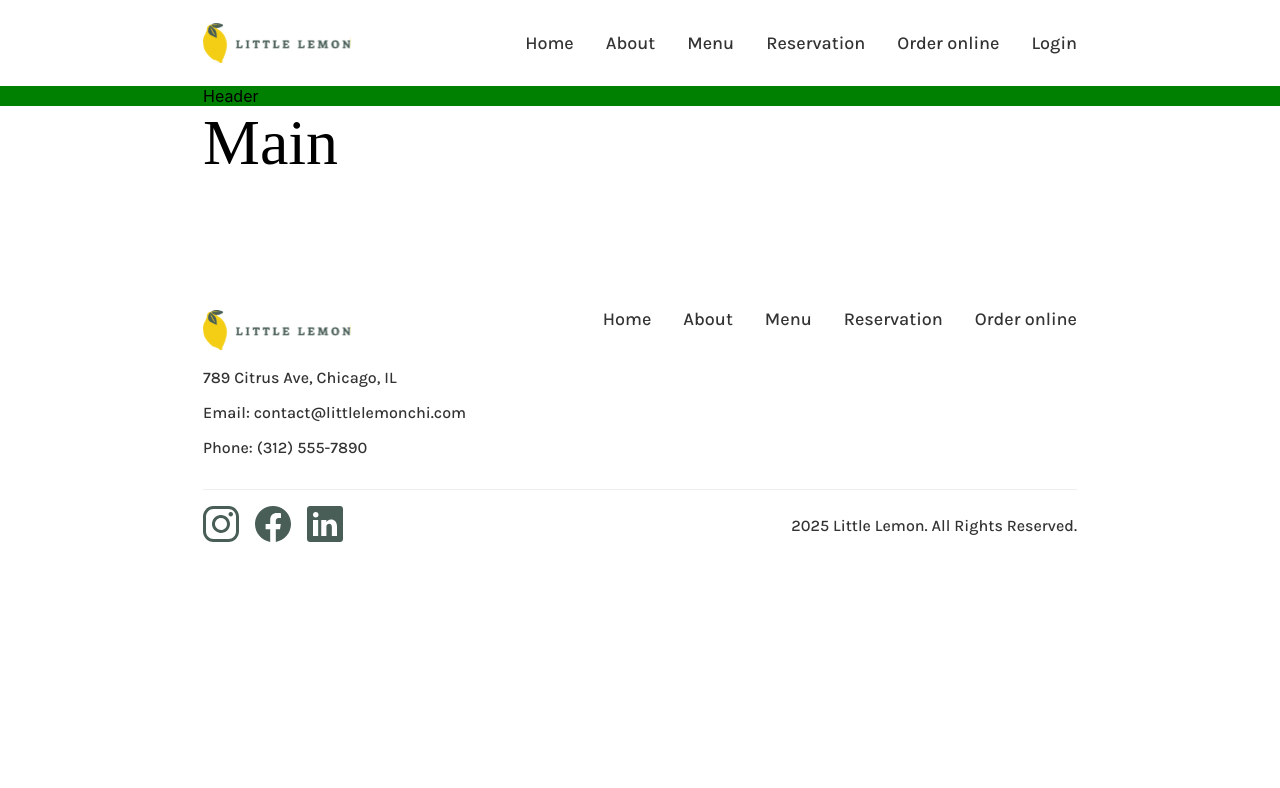
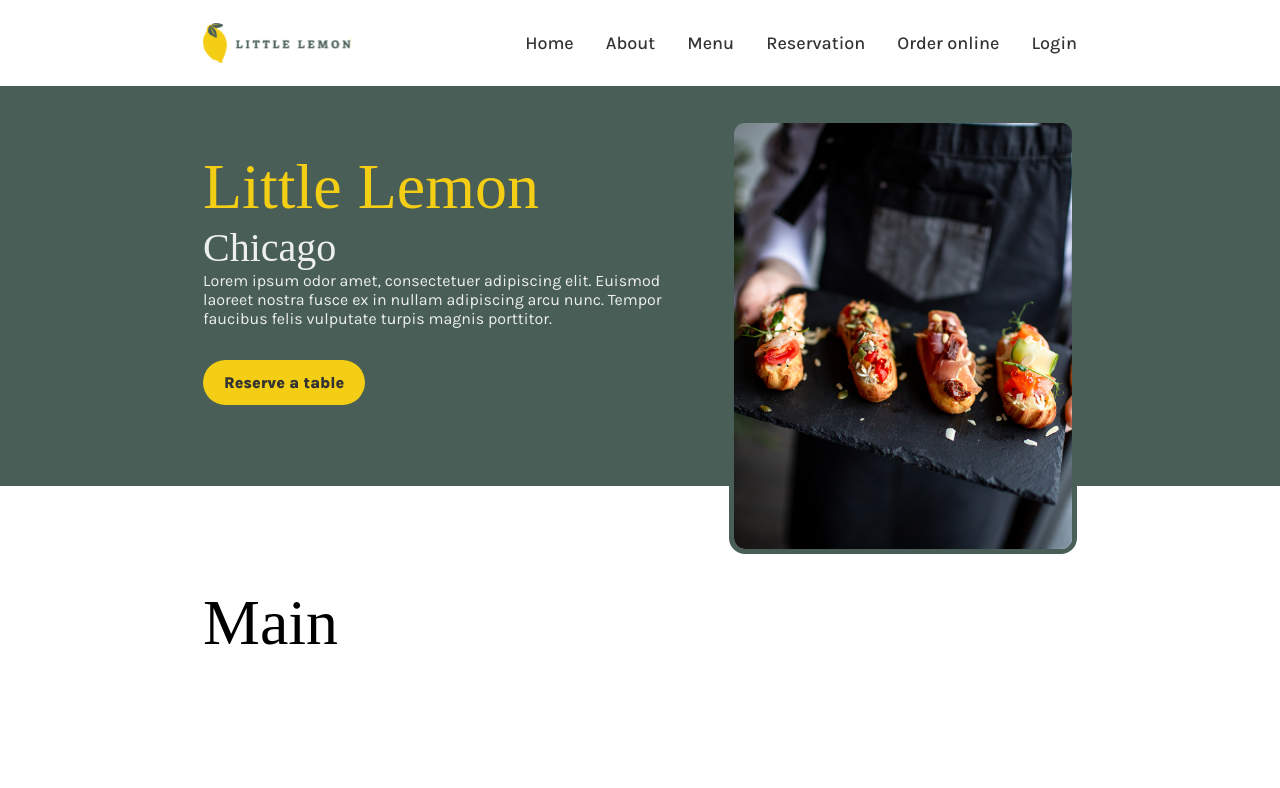
Before and after one commit to bessuraba/meta-front-end-developer-capstone, a React (Create React App) app: page / in a window 1280 px wide. Shown: the top 788 px of the page. Built offline with nearby package versions, Linux system fonts and the light colour scheme; a web font is replaced by a local one.

Commit message:
feat: home hero desktop

```diff
--- a/src/App.css
+++ b/src/App.css
@@ -91,3 +91,47 @@
   font-style: normal;
   font-size: 16px;
 }
+
+.btn-primary {
+  display: inline-flex;
+  padding: 13px 21px;
+  justify-content: center;
+  align-items: center;
+  border-radius: 23px;
+  background-color: var(--colors-yellow);
+  color: var(--colors-dark-grey);
+  font-family: var(--font-family-karla);
+  font-size: 16px;
+  font-style: normal;
+  font-weight: var(--font-weight-extra-bold);
+  line-height: normal;
+  will-change: background-color, color;
+  transition: background-color 0.3s ease-in-out, color 0.3s ease-in-out;
+}
+
+.btn-primary:hover {
+  background-color: var(--colors-green);
+  color: var(--colors-light-grey);
+}
+
+.btn-secondary {
+  display: inline-flex;
+  padding: 13px 21px;
+  justify-content: center;
+  align-items: center;
+  border-radius: 23px;
+  background-color: var(--colors-yellow);
+  color: var(--colors-dark-grey);
+  font-family: var(--font-family-karla);
+  font-size: 16px;
+  font-style: normal;
+  font-weight: var(--font-weight-extra-bold);
+  line-height: normal;
+  will-change: background-color, color;
+  transition: background-color 0.3s ease-in-out, color 0.3s ease-in-out;
+}
+
+.btn-secondary:hover {
+  background-color: var(--colors-dark-grey);
+  color: var(--colors-light-grey);
+}
--- a/src/App.jsx
+++ b/src/App.jsx
@@ -1,6 +1,6 @@
 import './App.css'
 import Nav from './components/nav/Nav'
-import Header from './components/header/Header'
+import HeaderHome from './components/header/HeaderHome'
 import Main from './Main'
 import Footer from './components/footer/Footer'
 
@@ -8,7 +8,7 @@ function App() {
   return (
     <>
       <Nav />
-      <Header />
+      <HeaderHome />
       <Main />
       <Footer />
     </>
--- /dev/null
+++ b/src/components/header/ContentHome.jsx
@@ -0,0 +1,13 @@
+import styles from "./ContentHome.module.css"
+import classNames from "classnames"
+
+const Content = () => (
+  <div className={styles.Wrapper}>
+    <h1 className={classNames('text-display-title', styles.Title)}>Little Lemon</h1>
+    <h3 className={classNames('text-sub-title', styles.Subtitle)}>Chicago</h3>
+    <p className={classNames('text-paragraph', styles.Description)}>Lorem ipsum odor amet, consectetuer adipiscing elit. Euismod laoreet nostra fusce ex in nullam adipiscing arcu nunc. Tempor faucibus felis vulputate turpis magnis porttitor.</p>
+    <a className={classNames('btn-secondary', styles.Link)} href="/reservation" title="Reserve a table">Reserve a table</a>
+  </div>
+)
+
+export default Content
--- /dev/null
+++ b/src/components/header/ContentHome.module.css
@@ -0,0 +1,28 @@
+.Wrapper {
+  flex-grow: 1;
+  flex-shrink: 1;
+  padding-top: 32px;
+  padding-bottom: 32px;
+  display: flex;
+  flex-direction: column;
+  justify-content: flex-start;
+  align-items: flex-start;
+}
+
+.Title {
+  color: var(--colors-yellow);
+}
+
+.Subtitle {
+  color: var(--colors-light-grey);
+}
+
+.Description {
+  color: var(--colors-light-grey);
+  margin-bottom: 32px;
+}
+
+.Link {
+  display: flex;
+  text-decoration: none;
+}
--- a/src/components/header/Header.jsx
+++ /dev/null
@@ -1,9 +0,0 @@
-import styled from  './Header.module.css'
-
-const Header = () => (
-  <header className={styled.Header}>
-    <div className={styled.HeaderContainer}>Header</div>
-  </header>
-)
-
-export default Header
--- a/src/components/header/Header.module.css
+++ /dev/null
@@ -1,14 +0,0 @@
-.Header {
-  width: 100%;
-  background-color: green;
-}
-
-.HeaderContainer {
-  max-width: var(--container-width-desktop);
-  width: 100%;
-  margin: 0 auto;
-}
-
-@media (max-width: 1024px) {
-
-}
--- /dev/null
+++ b/src/components/header/HeaderHome.jsx
@@ -0,0 +1,14 @@
+import styled from  './HeaderHome.module.css'
+import Content from './ContentHome'
+import Image from './ImageHome'
+
+const HeaderHome = () => (
+  <header className={styled.Wrapper}>
+    <div className={styled.Container}>
+      <Content />
+      <Image />
+    </div>
+  </header>
+)
+
+export default HeaderHome
--- /dev/null
+++ b/src/components/header/HeaderHome.module.css
@@ -0,0 +1,34 @@
+.Wrapper {
+  width: 100%;
+  position: relative;
+}
+
+.Wrapper::before {
+  content: "";
+  display: block;
+  position: absolute;
+  top: 0;
+  left: 0;
+  width: 100%;
+  height: 400px;
+  background-color: var(--colors-green);
+  z-index: -1;
+}
+
+.Container {
+  max-width: var(--container-width-desktop);
+  width: 100%;
+  margin: 0 auto;
+  display: flex;
+  flex-direction: row;
+  justify-content: space-between;
+  align-items: flex-start;
+  flex-wrap: nowrap;
+  padding-top: 32px;
+  padding-bottom: 32px;
+  gap: 64px;
+}
+
+@media (max-width: 1024px) {
+
+}
--- /dev/null
+++ b/src/components/header/ImageHome.jsx
@@ -0,0 +1,9 @@
+import styles from "./ImageHome.module.css"
+
+const ImageHome = () => (
+  <div className={styles.Wrapper}>
+    <img className={styles.Image} src="/restaurant-food.jpg" alt="hero"/>
+  </div>
+)
+
+export default ImageHome
--- /dev/null
+++ b/src/components/header/ImageHome.module.css
@@ -0,0 +1,15 @@
+.Wrapper {
+  width: 348px;
+  height: 436px;
+  overflow: hidden;
+  flex-grow: 0;
+  flex-shrink: 0;
+  border-radius: 16px;
+  border: 5px solid var(--colors-green);
+}
+
+.Image {
+  width: 100%;
+  height: 100%;
+  object-fit: cover;
+}
```
Also changed, not shown: public/restaurant-food.jpg (added), 1 other file (tests, documents, lock files or other folders).
